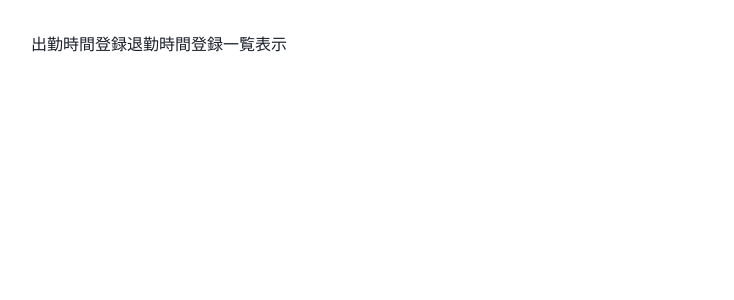
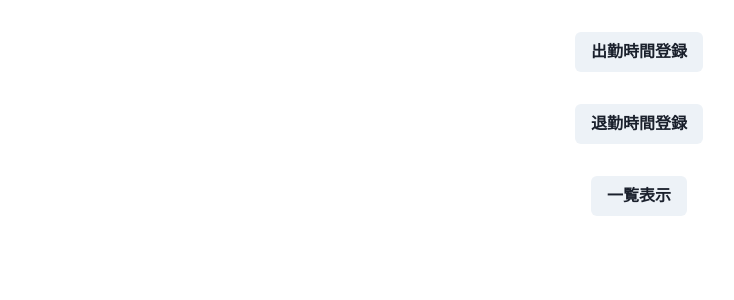
Before and after one commit to sanamaruDev/react-practice, a React (Create React App) app: page / in a window 1280 px wide. Shown: the top 300 px of the page, without its empty margins (1-735 px from the left). Built offline with nearby package versions, Linux system fonts and the light colour scheme.

Commit message:
メニューデザイン変更

```diff
--- a/src/App.tsx
+++ b/src/App.tsx
@@ -1,14 +1,21 @@
-import { Link } from "react-router-dom";
-import { Box } from "@chakra-ui/react";
+import { useNavigate } from "react-router-dom";
+import { Box, Button } from "@chakra-ui/react";
 
 import './App.css';
 
 export const App = () => {
+  const navigate = useNavigate()
   return (
-    <Box justifyContent="center" margin="8">
-      <Link to="/attendance">出勤時間登録</Link>
-      <Link to="/leaving">退勤時間登録</Link>
-      <Link to="/workingtimelist">一覧表示</Link>
-    </Box>
+    <div>
+      <Box display="flex" justifyContent="center" margin="8">
+        <Button onClick={() => navigate('/attendance')}>出勤時間登録</Button>
+      </Box>
+      <Box display="flex" justifyContent="center" margin="8">
+        <Button onClick={() => navigate('/leaving')}>退勤時間登録</Button>
+      </Box>
+      <Box display="flex" justifyContent="center" margin="8">
+        <Button onClick={() => navigate('/workingtimelist')}>一覧表示</Button>
+      </Box>
+    </div>
   );
 };
```
